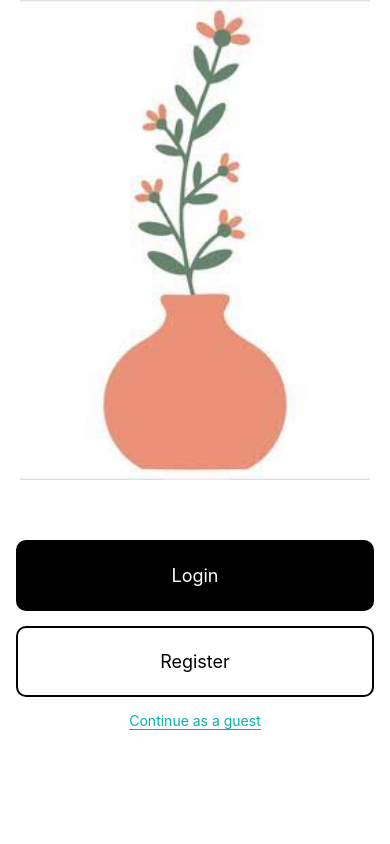
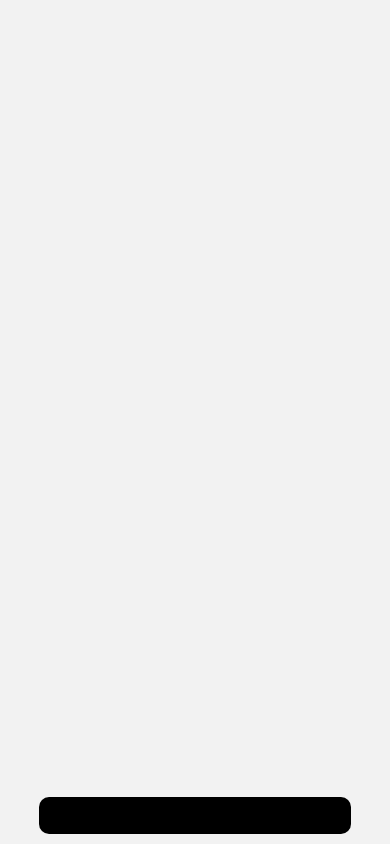
Before and after one commit to lakshay-dev18/MyReactNativeApp, a React Native app: screen /Hook in a window 390 px wide. Built offline with nearby package versions, Linux system fonts and the light colour scheme.

Commit message:
Hook changed

```diff
--- a/src/features/auth/api/Api.tsx
+++ b/src/features/auth/api/Api.tsx
@@ -26,7 +26,7 @@ const [posts, setPosts] = useState<Post[]>([]);
       // const info = await response.json();
 
       setPosts(info);
-
+      console.log("Hello",getData);
   };
 
     const postData = async () => {
--- /dev/null
+++ b/src/features/auth/api/JwtToken.tsx
@@ -0,0 +1,38 @@
+import React, { useState } from "react";
+import { View, Button, Text } from "react-native";
+import axios from "axios";
+
+export default function JwtScreen() {
+  const [user, setUser] = useState<any>(null);
+
+  const loginAndGetData = async () => {
+    const loginResponse = await axios.post(
+      "https://jsonplaceholder.typicode.com/posts",
+      {
+        email: "john@gmail.com",
+        password: "123456",
+      }
+    );
+
+    const token = loginResponse.data.token;
+
+    const userResponse = await axios.get(
+      "https://jsonplaceholder.typicode.com/posts",
+      {
+        headers: {
+          Authorization: `Bearer ${token}`,
+        },
+      }
+    );
+
+    setUser(userResponse.data);
+  };
+
+  return (
+    <View>
+      <Button title="Login" onPress={loginAndGetData} />
+
+      <Text>{user?.name}</Text>
+    </View>
+  );
+}
--- /dev/null
+++ b/src/features/auth/screens/Hooks.tsx
@@ -0,0 +1,125 @@
+import { useRef, useState } from 'react';
+import { View, StyleSheet, Text, TextInput , ScrollView} from 'react-native';
+import CommonButton from '../../../components/CommonButton';
+import axios from 'axios';
+
+// const Hook = () => {
+//   const info = useRef(0);
+//   const inputRef = useRef<TextInput>(null);
+
+//   const [display, setDisplay] = useState(0);
+
+//   const count = () => {
+//     info.current = info.current + 1;
+//     setDisplay(info.current);
+//   };
+
+//   return (
+//     <View style={styles.container}>
+//       <Text>Count: {display}</Text>
+
+//       <TextInput
+//         ref={inputRef}
+//         placeholder="Enter text"
+//       />
+
+//       <CommonButton
+//         title="Press"
+//         onPress={count}
+//         buttonStyle={styles.pressButton}
+//         textStyle={styles.pressTextButton}
+//       />
+
+//       <CommonButton
+//         title="Focus"
+//         onPress={() => inputRef.current?.focus()}
+//         buttonStyle={styles.pressButton}
+//         textStyle={styles.pressTextButton}
+//       />
+//     </View>
+//   );
+// };
+
+// const styles = StyleSheet.create({
+//   container: {
+//     flex: 1,
+//     justifyContent: 'flex-end',
+//   },
+//   pressButton: {
+//     backgroundColor: 'black',
+//     padding: 10,
+//   },
+//   pressTextButton: {
+//     color: 'white',
+//   },
+// });
+
+// export default Hook;
+
+
+const ApiScreen = () => {
+  const [posts, setPosts] = useState<string[]>([]);
+
+  const getData = async () => {
+    const response = await axios.get(
+      'https://jsonplaceholder.typicode.com/posts'
+    );
+
+    const info = response.data.map((post: any) => post.title);
+
+    setPosts(info);
+  };
+
+  return (
+    <View style={styles.container}>
+      <View style={styles.container1}>
+        <ScrollView>
+          {posts.map((title, index) => (
+            <Text key={index} style={styles.title}>
+              {title}
+            </Text>
+          ))}
+        </ScrollView>
+      </View>
+      <CommonButton
+        title="Get Data"
+        onPress={getData}
+        buttonStyle={styles.button}
+        textStyle={styles.button1}
+      />
+
+    </View>
+  );
+};
+
+const styles = StyleSheet.create({
+  container: {
+    flex: 1,
+    alignItems: 'center',
+  },
+
+  container1: {
+    flex: 1,
+    width: '100%',
+    padding: 20,
+  },
+
+  title: {
+    marginBottom: 15,
+  },
+
+  button: {
+    borderRadius: 10,
+    marginTop: 20,
+    marginBottom: 10,
+    padding: 10,
+    width: '80%',
+    backgroundColor: 'black',
+  },
+
+  button1: {
+//     color: 'white',
+  },
+});
+
+export default ApiScreen;
--- a/src/features/data/screens/DataList.tsx
+++ b/src/features/data/screens/DataList.tsx
@@ -16,8 +16,9 @@ function WelcomeScreen({ navigation }: any) {
 
       <CommonButton title="Register" onPress={() => navigation.navigate('Register')} buttonStyle={styles.registerButton} textStyle={styles.registerButtonText} />
 
-      <CommonButton title="Continue as a guest" textColor="#00B3B0" buttonStyle={styles.continueButton} textStyle={styles.continueButtonText} onPress={()=> navigation.navigate('Data')} />
-
+      {/* <CommonButton title="Continue as a guest" textColor="#00B3B0" buttonStyle={styles.continueButton} textStyle={styles.continueButtonText} onPress={()=> navigation.navigate('Data')} /> */}
+      <CommonButton title="Continue as a guest" textColor="#00B3B0" buttonStyle={styles.continueButton} textStyle={styles.continueButtonText} onPress={()=> navigation.navigate('Hook')} />
+      {/* <CommonButton title="Continue as a guest" textColor="#00B3B0" buttonStyle={styles.continueButton} textStyle={styles.continueButtonText} onPress={()=> navigation.navigate('JwtScreen')} /> */}
     </View>
   );
 }
--- a/src/navigation/AppNavigation.tsx
+++ b/src/navigation/AppNavigation.tsx
@@ -4,6 +4,8 @@ import WelcomeScreen from '../../src/features/data/screens/DataList';
 import LoginScreen from '../../src/features/auth/screens/LoginScreen';
 import RegisterScreen from '../../src/features/auth/screens/RegisterScreen';
 import Data from '../../src/features/auth/api/Api';
+import Hook from '../features/auth/screens/Hooks';
+import JwtScreen from '../../src/features/auth/api/JwtToken';
 
 const Stack = createNativeStackNavigator();
 
@@ -20,6 +22,8 @@ export default function Navigation() {
         <Stack.Screen name="Register" component={RegisterScreen} />
 
         <Stack.Screen name="Data" component={Data} />
+        <Stack.Screen name="Hook" component={Hook} />
+        {/* <Stack.Screen name="Jwt" component={JwtScreen} /> */}
       </Stack.Navigator>
     </NavigationContainer>
 
```
Also changed, not shown: src/features/auth/screens/ArrayMethods.tsx (deleted, +0 -37 lines).
